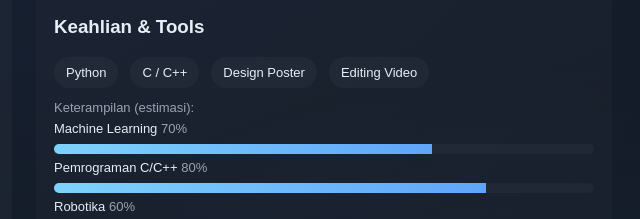
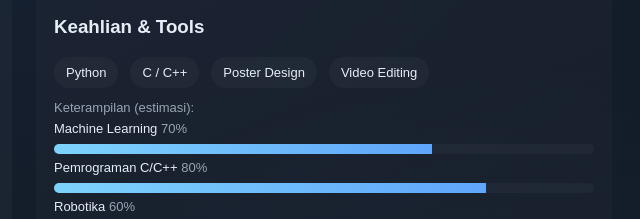
Before and after one commit to Haryy946/Prim_M0405241031_HabilRizkyPutra, a plain HTML site: page index.html in a window 1280 px wide. Shown: the part 243-462 px from the top of the page, 488-1128 px from the left. Drawn offline with Linux system fonts and the light colour scheme.

Commit message:
Update index.html

```diff
--- a/index.html
+++ b/index.html
@@ -48,8 +48,8 @@
       <div class="skills">
         <span class="skill">Python</span>
         <span class="skill">C / C++</span>
-        <span class="skill">Design Poster</span>
-        <span class="skill">Editing Video</span>
+        <span class="skill">Poster Design</span>
+        <span class="skill">Video Editing</span>
       </div>
 
       <div style="margin-top:12px">
```
